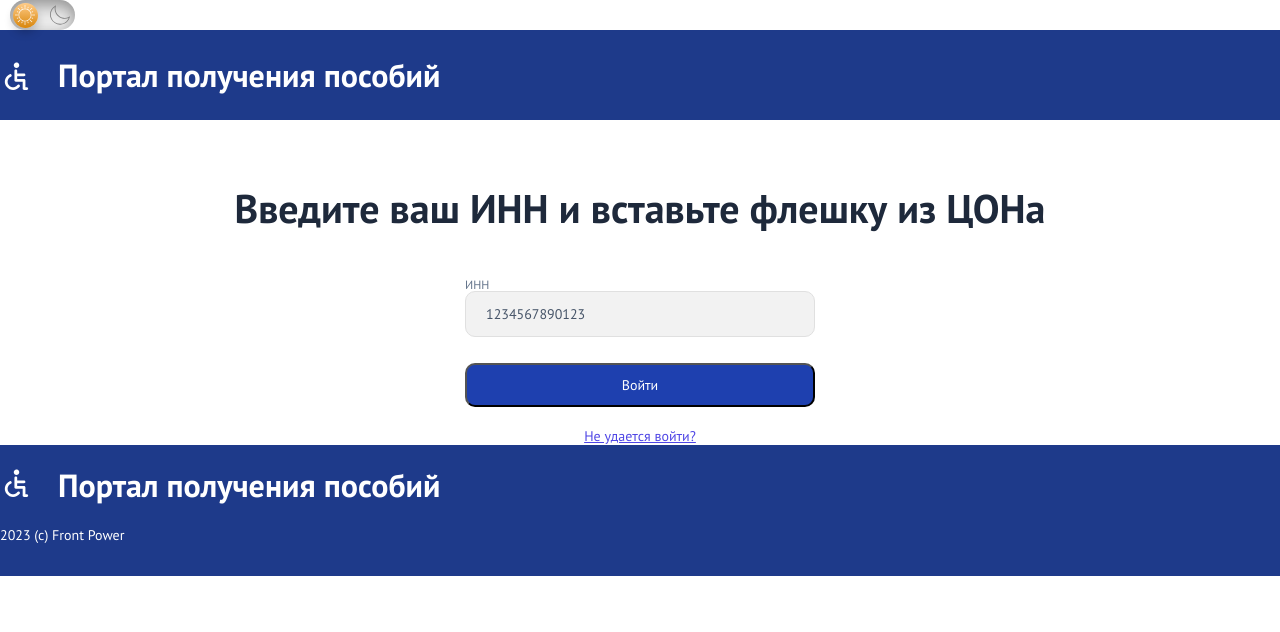
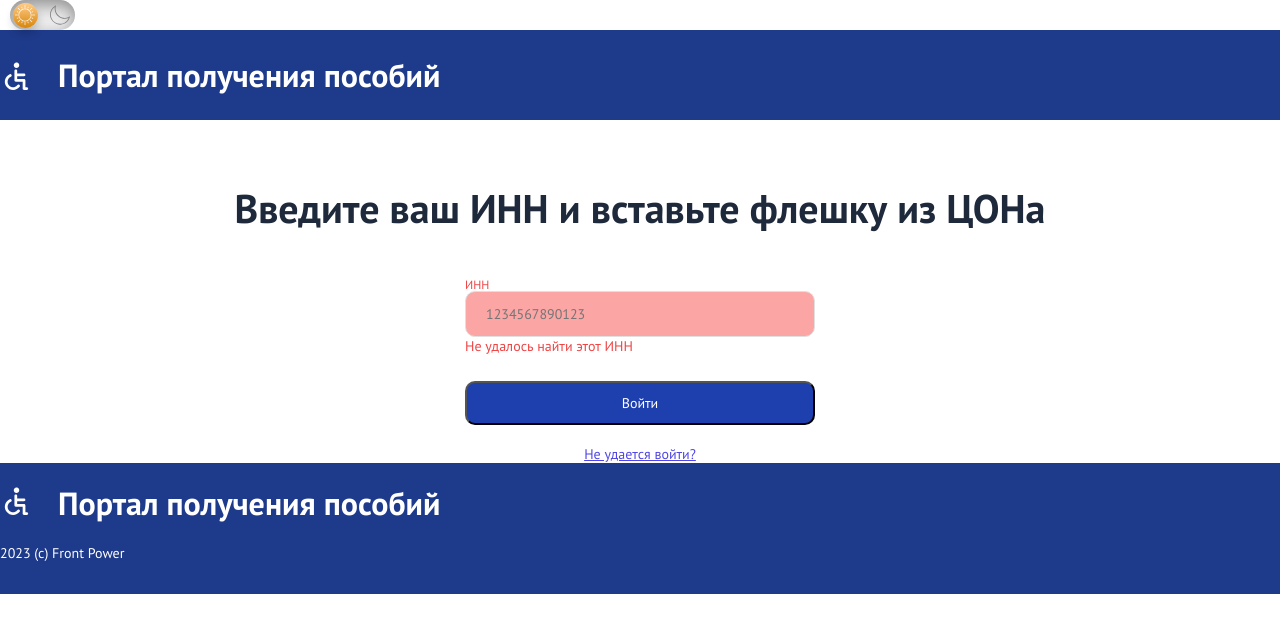
Before and after one commit to Usubaliev06/hackaton0.2, a React (Create React App) app: page /login in a window 1280 px wide. Both pictures are taken after a click on the button "Войти". Shown: the top 632 px of the page. Built offline with nearby package versions, Linux system fonts and the light colour scheme.

Commit message:
add validation on login

```diff
--- a/src/components/pages/login/Login.jsx
+++ b/src/components/pages/login/Login.jsx
@@ -1,21 +1,51 @@
-import React from 'react';
-import './style.css'
+import React, { useState, useEffect } from "react";
+import "./style.css";
 
 const Login = () => {
+  const [inn, setInn] = useState("");
+  const [innText, setInnText] = useState("login-form-header");
+  const [errorText, setErrorText] = useState("login-form-subheader");
+  const [input, setInput] = useState("login-form-field");
+
+  const inputChange =(e)=>{
+    setInn(e.target.value)
+    setInnText("login-form-header");
+    setErrorText("login-form-subheader");
+    setInput("login-form-field");
+  }
+
+  const validation = () => {
+    if (inn.length < 14 || inn.length > 14) {
+      setInnText("login-header-error");
+      setErrorText("text-error");
+      setInput("form-error");
+    }
+  };
+
   return (
     <div className="container">
       <h1 className="login-header">
         Введите ваш ИНН и вставьте флешку из ЦОНа
       </h1>
       <div className="login-form-block">
-        <p className="login-form-header">ИНН</p>
-        <input type="text" placeholder="1234567890123" className="login-form-field" />
-        <p className="login-form-subheader">Не удалось найти этот ИНН</p>
-        <button className="login-form-button">Войти</button>
-        <a href="" className="login-form-link">Не удается войти?</a>
+        <p className={innText}>ИНН</p>
+        <input
+          type="text"
+          placeholder="1234567890123"
+          className={input}
+          value={inn}
+          onChange={inputChange}
+        />
+        <p className={errorText}>Не удалось найти этот ИНН</p>
+        <button onClick={validation} className="login-form-button">
+          Войти
+        </button>
+        <a href="" className="login-form-link">
+          Не удается войти?
+        </a>
       </div>
     </div>
   );
-}
+};
 
 export default Login;
--- a/src/components/pages/login/style.css
+++ b/src/components/pages/login/style.css
@@ -6,6 +6,13 @@
     color: #1E293B;
     text-align: center;
 }
+.login-header-error {
+    font-weight: 400;
+    font-size: 12px;
+    line-height: 13px;
+    color: #EF4444;
+}
+
 
 .login-form-block {
     margin: 0 auto;
@@ -46,12 +53,22 @@
 }
 
 .form-error {
+    font-weight: 400;
+    font-size: 14px;
+    line-height: 18px;
+    border: 1px solid #E0E0E0;
+    border-radius: 10px;
+    padding: 13px 20px;
+    width: 350px;
     color: #EF4444;
     background: #FCA5A5;
 }
 
 .text-error {
     color: #EF4444;
+    font-weight: 400;
+    font-size: 14px;
+    line-height: 18px;
 }
 
 .login-form-field::placeholder {
```
